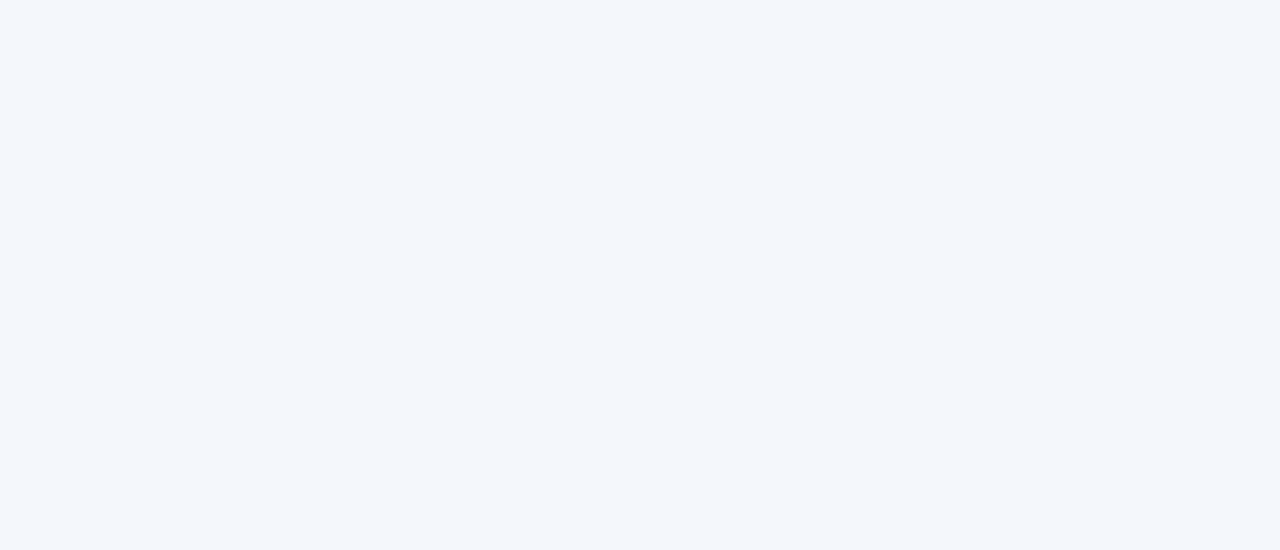
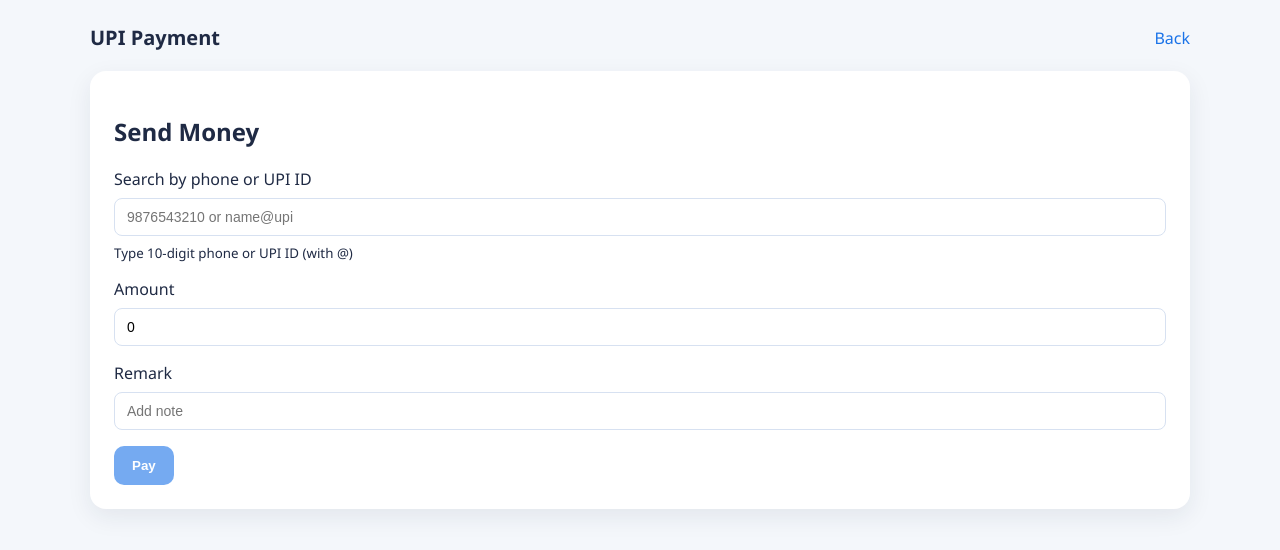
Before and after one commit to Sathish-kumar-77/demoAi, an Angular app in the folder frontend/: page /pay in a window 1280 px wide. Shown: the top 550 px of the page. Built offline with nearby package versions, Linux system fonts and the light colour scheme; sample sign-in values are in the browser's storage.

Commit message:
Escape @ characters in pay template to fix Angular parse error

```diff
--- a/frontend/src/app/components/pay.component.html
+++ b/frontend/src/app/components/pay.component.html
@@ -8,8 +8,8 @@
 
   <div class="form-group">
     <label>Search by phone or UPI ID</label>
-    <input type="text" [ngModel]="query" (ngModelChange)="onQueryChange($event)" placeholder="9876543210 or name@upi" />
-    <small *ngIf="!resolvedPayee && !resolving">Type 10-digit phone or UPI ID (with @)</small>
+    <input type="text" [ngModel]="query" (ngModelChange)="onQueryChange($event)" placeholder="9876543210 or name&#64;upi" />
+    <small *ngIf="!resolvedPayee && !resolving">Type 10-digit phone or UPI ID (with &#64;)</small>
   </div>
 
   <div *ngIf="resolving" class="loading">Resolving payee...</div>
```
